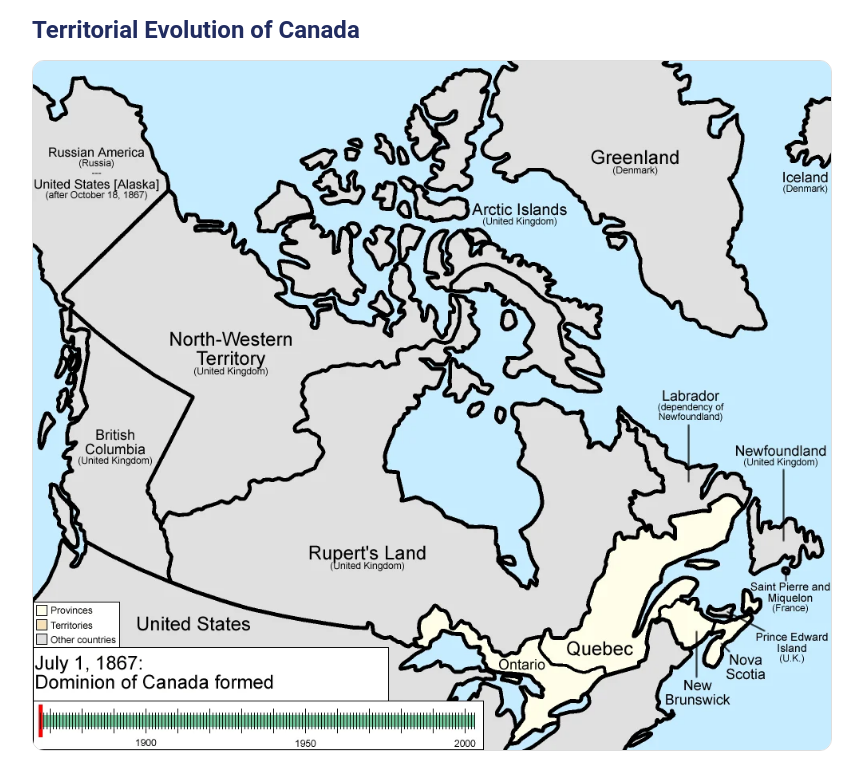
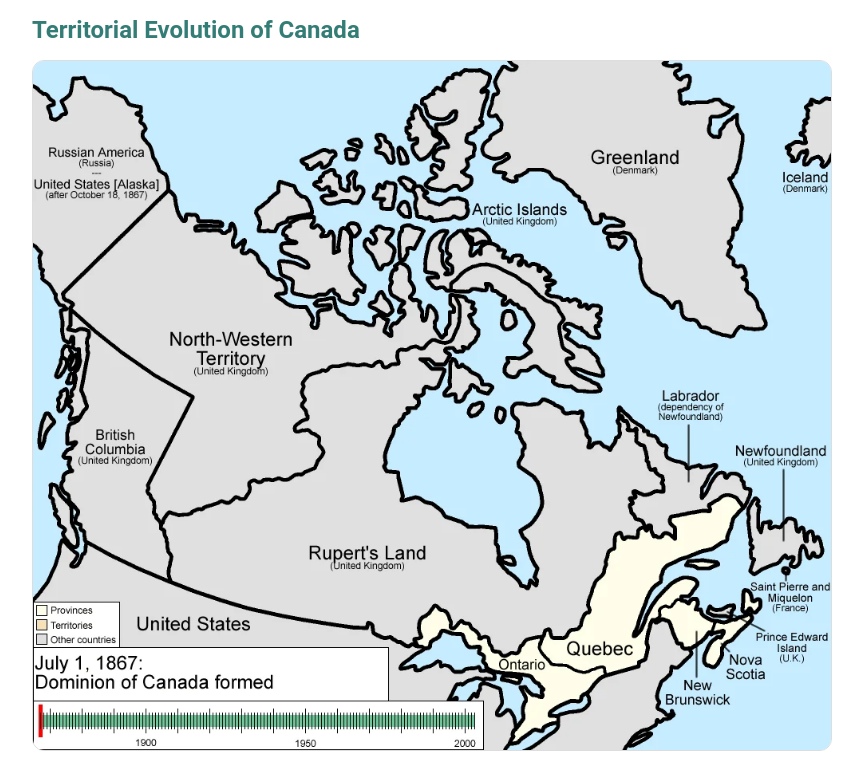
Before and after one commit to 43jakchr/AKA.interaktivt, a plain HTML site: page canada-timeline/index.html in a window 1280 px wide. Shown: the top 763 px of the page, without its empty margins (208-1071 px from the left). Drawn offline with Linux system fonts and the light colour scheme.

Commit message:
Fix HTML formatting and update styles

```diff
--- a/canada-timeline/index.html
+++ b/canada-timeline/index.html
@@ -28,7 +28,7 @@
     h1 {
       font-size: 24px;
       margin: 0 0 16px;
-      color: #212c60;
+      color: #347d76;
     }
 
     .map {
```
